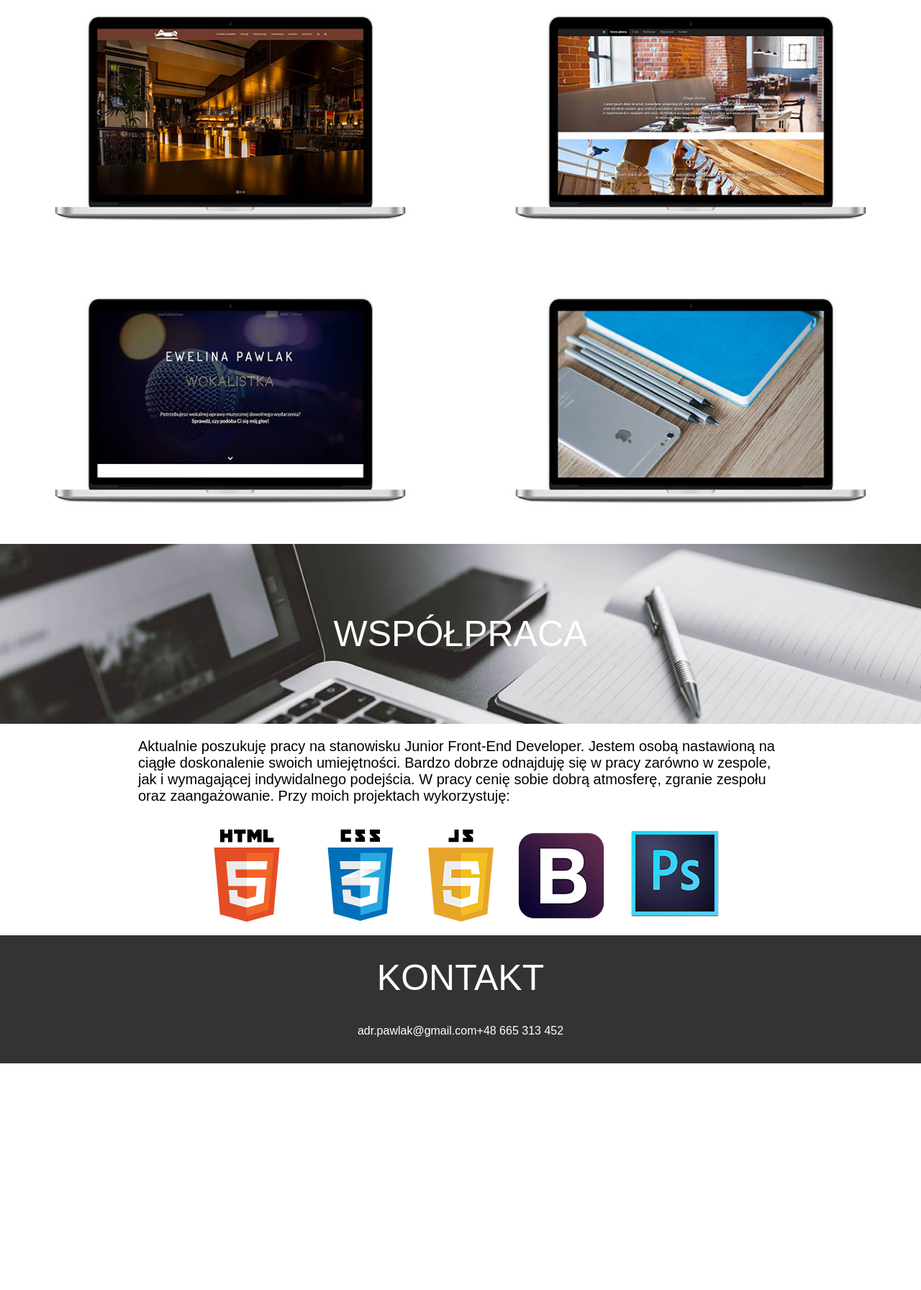
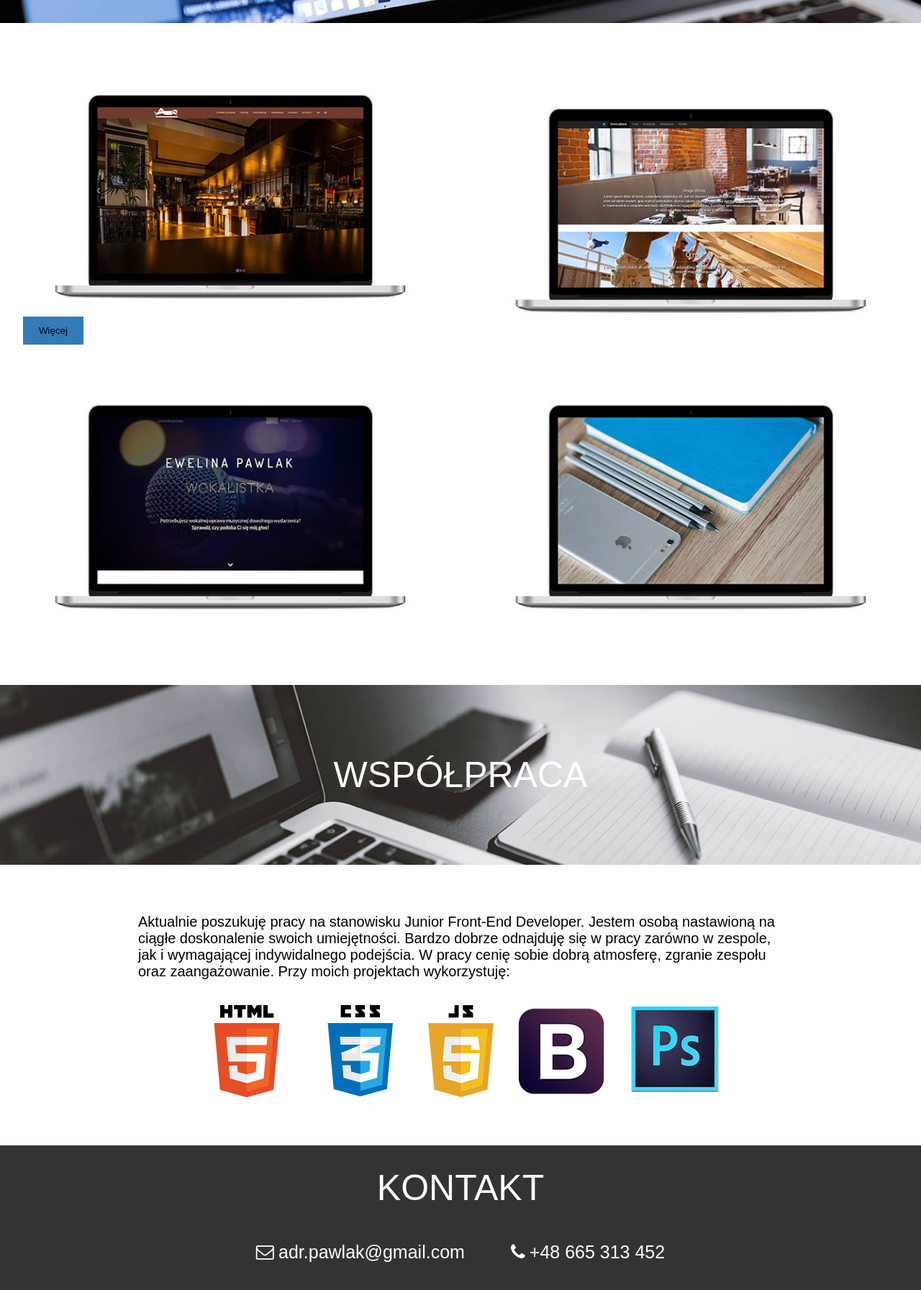
Before and after one commit to ajotka/portfolio_ap, a website: page public/index.html in a window 1280 px wide. Shown: the part 747-2540 px from the top of the page at 72% size. Before the commit the page ends 2225 px from the top, so only its background shows below. Drawn offline with nearby package versions, Linux system fonts and the light colour scheme; files that its build step writes are made by us from their sources; a web font is replaced by a local one.

Commit message:
added new features

```diff
--- a/public/index.html
+++ b/public/index.html
@@ -42,7 +42,9 @@
         <div class="container">
             <div class="row">
                 <div class="project first__project">
-                    <img src="assets/img/realizations/HOTEL.jpg" alt="Project Hotel">
+                    <img src="assets/img/realizations/HOTEL.jpg" alt="Project Hotel" class="project__image">
+                    <div class="cover__image"></div>
+                    <button class="project__btn">Więcej</button>
                 </div>
                 <div class="project second__project">
                     <img src="assets/img/realizations/stronabudowlana_mb.jpg" alt="Project website for constructor company">
@@ -93,8 +95,12 @@
                 </div>
             </div>
             <div class="row contact__info">
-                <p>adr.pawlak@gmail.com</p>
-                <p>+48 665 313 452</p>
+                <i class="contact__icon fa fa-envelope-o" aria-hidden="true">
+                    <span class="contact__text">adr.pawlak@gmail.com</span>
+                </i>
+                <i class="contact__icon fa fa-phone" aria-hidden="true">
+                    <span class="contact__text">+48 665 313 452</span>
+                </i>
             </div>
         </div>
 
--- a/src/css/styles.scss
+++ b/src/css/styles.scss
@@ -202,6 +202,7 @@ body {
     align-items: center;
     margin-left: 15px;
     margin-right: 15px;
+    margin-bottom: 3rem;
 
     .header__photo {
       padding-top: 100px;
@@ -217,6 +218,7 @@ body {
     }
     .header__paragraph {
       justify-content: center;
+      font-size: 20px;
     }
   }
 
@@ -240,6 +242,7 @@ body {
   display: flex;
   align-items: center;
   justify-content: center;
+  margin-bottom: 3rem;
 
   @include respond-to('small') {
     background-attachment: fixed;
@@ -270,7 +273,7 @@ body {
 
     & img {
       max-width: 100%;
-    }
+      }
 
       @include respond-to('small') {
         flex: 1 0 auto;
@@ -287,6 +290,37 @@ body {
     }
   }
 
+/* hover effect */
+.project__image {
+  opacity: 1;
+  transition: .5s ease;
+}
+
+.cover__image:hover {
+  opacity: 0.3;
+  position: absolute;
+  transform: translate(-50%, -50%);
+}
+
+.project:hover .project__image {
+  opacity: 0.3;
+}
+
+.project {
+
+}
+
+.project__btn {
+  background-color: #337ab7;
+  border: none;
+  padding: 12px 22px;
+  opacity: 1;
+  position: relative;
+  & .project__btn:hover {
+    opacity: 1;
+  }
+}
+
 /*================== cooperation ==================*/
 #cooperation {
   .row {
@@ -296,6 +330,7 @@ body {
   .cooperation__image {
     @extend .realizations__image;
     background-image: url("/assets/img/bg/wspolpraca2min.jpg");
+    margin: 3rem 0 3rem 0;
   }
 
   .cooperation__text {
@@ -311,16 +346,32 @@ body {
 /*================== contact ==================*/
 #contact {
   .container {
-    max-height: 30vw;
-    min-height: 10vw;
     background-color: #333;
     padding-top: 30px;
+    margin-top: 3rem;
+    & .contact__icon {
+      padding: 0 1rem 0.5rem 1rem;
+      font-size: 20px;
+
+      @include respond-to('small'){
+        font-size: 25px;
+        padding: 0 2rem 0 2rem;
+      }
+    }
+    & .contact__text {
+      font-family: 'Cambay', sans-serif;
+    }
   }
   .row {
     width: 100%;
   }
   .contact__info {
-    padding: 20px;
+    padding: 3rem;
     color: #ffffff;
+    display: flex;
+    flex-wrap: wrap;
+    & fa {
+      margin: 3rem;
+    }
   }
 }
```
